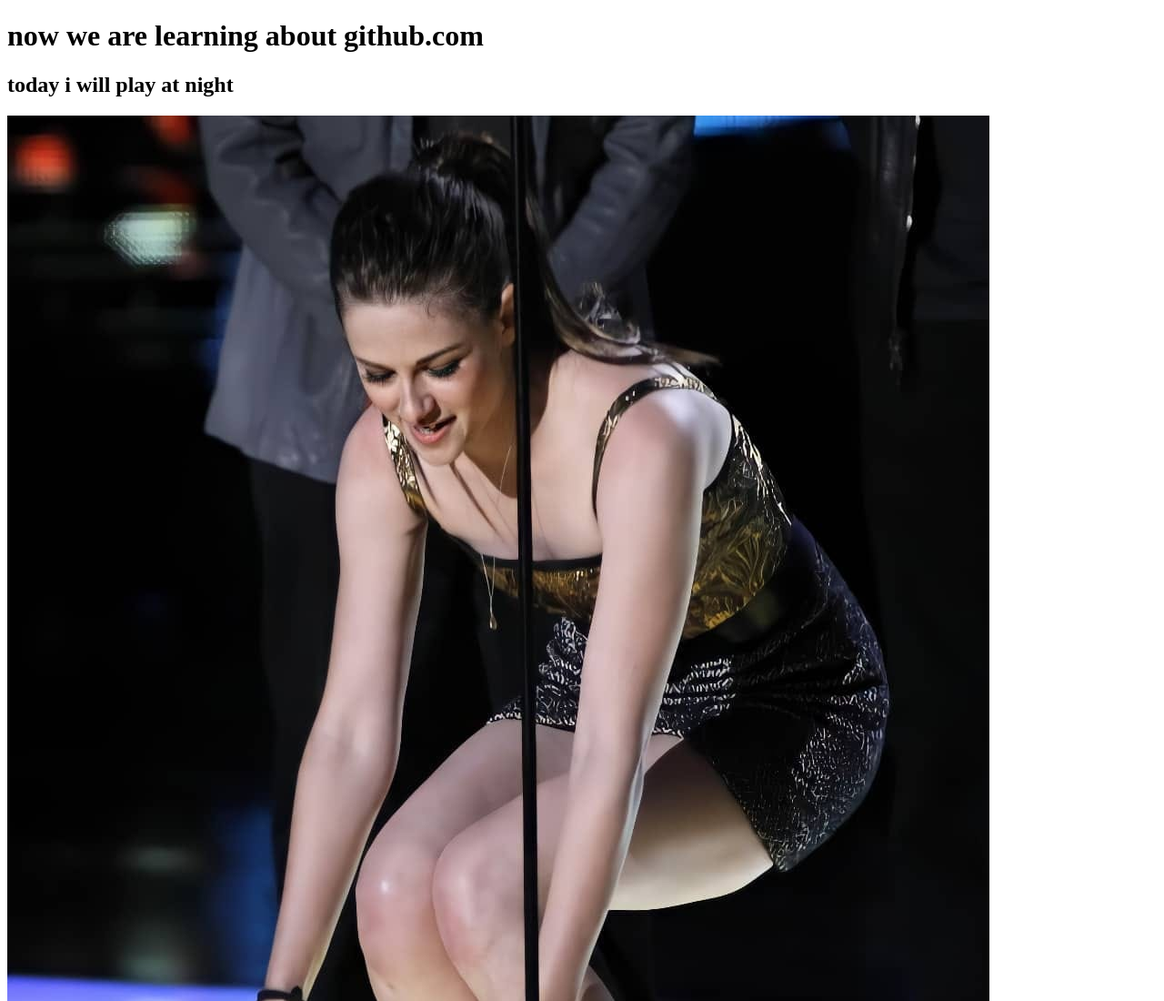
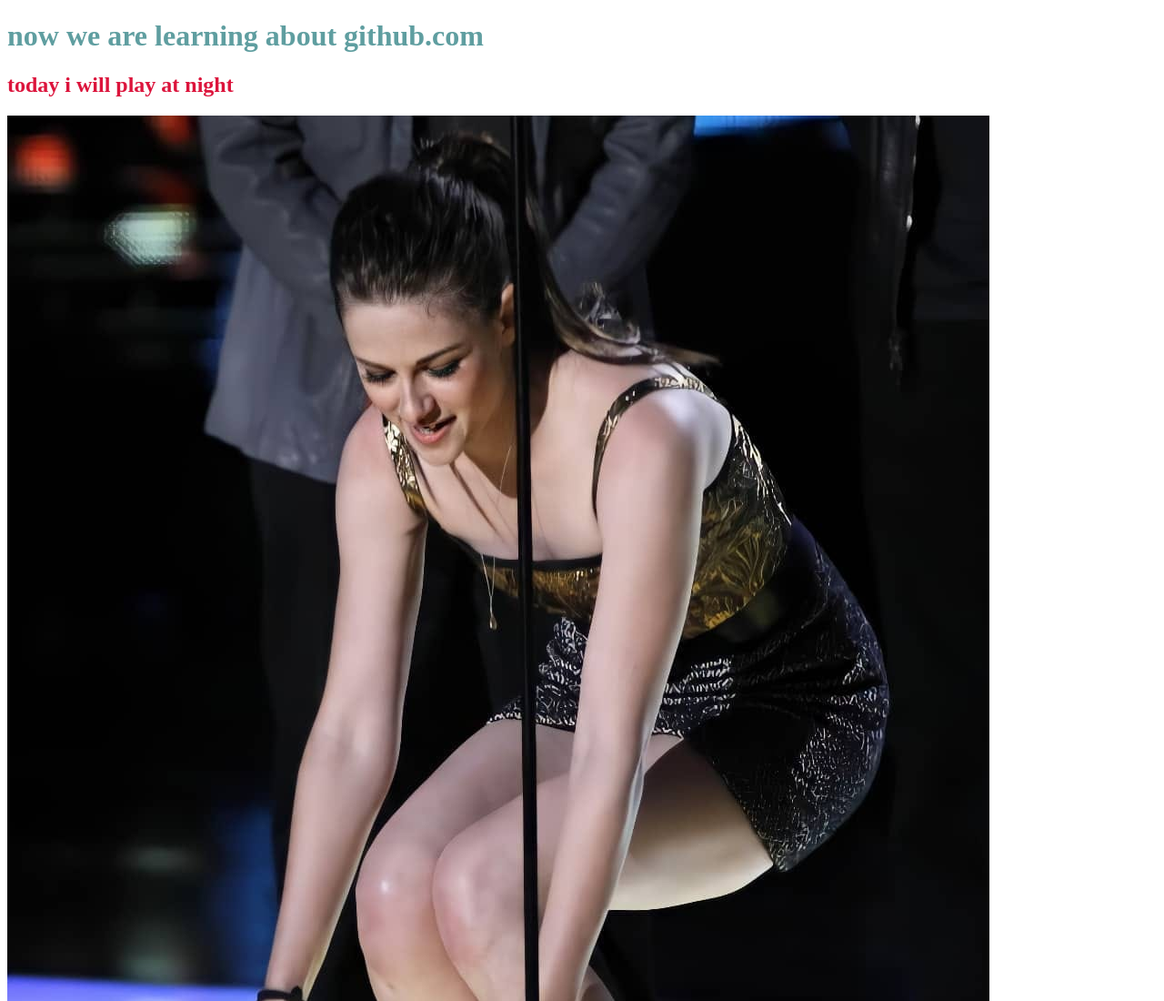
Before and after one commit to AzherMahmud/my-2nd-repo, a plain HTML site: page index.html in a window 1280 px wide. Shown: the top 1100 px of the page at 91% size. Drawn offline with Linux system fonts and the light colour scheme.

Commit message:
adding new

```diff
--- a/index.html
+++ b/index.html
@@ -5,6 +5,7 @@
     <meta http-equiv="X-UA-Compatible" content="IE=edge">
     <meta name="viewport" content="width=device-width, initial-scale=1.0">
     <title>My second github project</title>
+    <link rel="stylesheet" href="style.css">
 </head>
 <body>
     <h1>now we are learning about github.com</h1>
--- a/style.css
+++ b/style.css
@@ -1,3 +1,6 @@
 h1{
     color: cadetblue;
 }
+h2{
+    color: crimson;
+}
```
